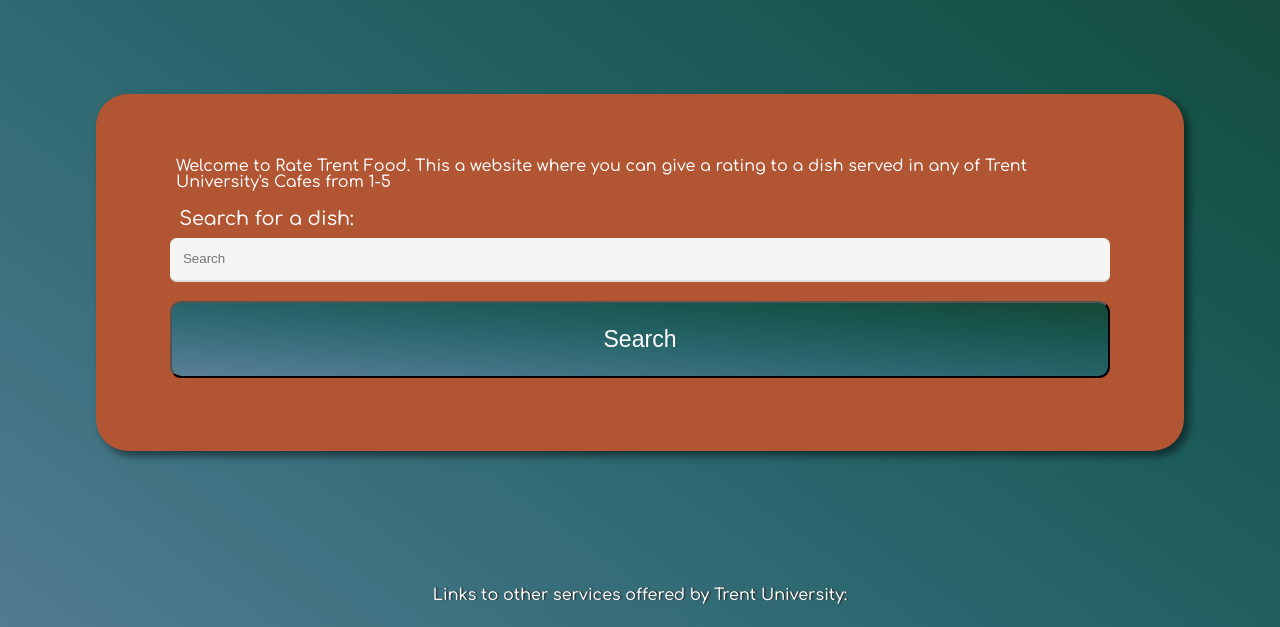
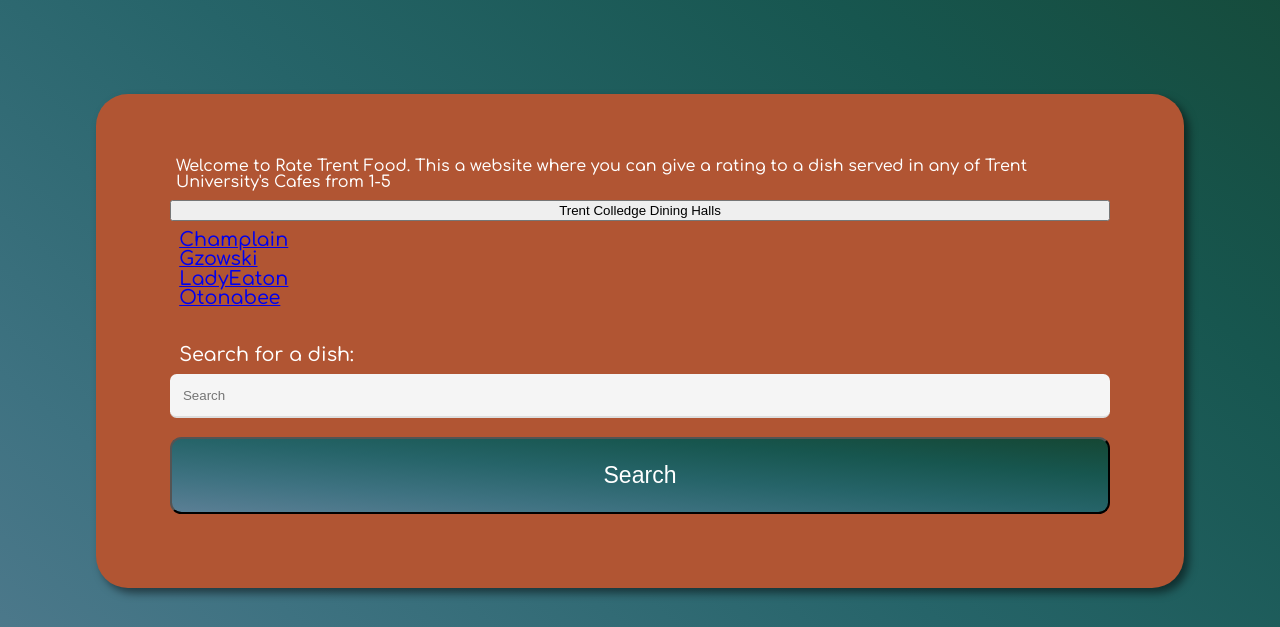
Before and after one commit to HamzaGiTX786/Rate-Trent-Food, a PHP site: page /menuandcafe.php in a window 1280 px wide. Shown: the part 162-789 px from the top of the page. Run offline with PHP 8.4, Linux system fonts and the light colour scheme; data that the repository does not hold is empty.

Commit message:
Update menuandcafe.php

```diff
--- a/menuandcafe.php
+++ b/menuandcafe.php
@@ -52,6 +52,18 @@ if(isset($_POST['submit']))
     <p>Welcome to Rate Trent Food. This a website where you can give a rating to a dish served in any of Trent University's Cafes from 1-5</p>
     <form name="search" id="search" method="post" novalidate>
 
+     <div class="dropdown">
+  <button class="dropbtn"> Trent Colledge Dining Halls </button>
+  <div class="dropdown-content">
+    <a href="Champlain.php">Champlain</a>
+    <a href="Gzowski.php">Gzowski</a>
+    <a href="LadyEaton.php">LadyEaton</a>
+   <a href="Otonabee.php">Otonabee</a>
+  </div>
+</div>
+
+
+
         <!-- Search bar -->
     <div>
         <label for="search">Search for a dish:</label>
```
